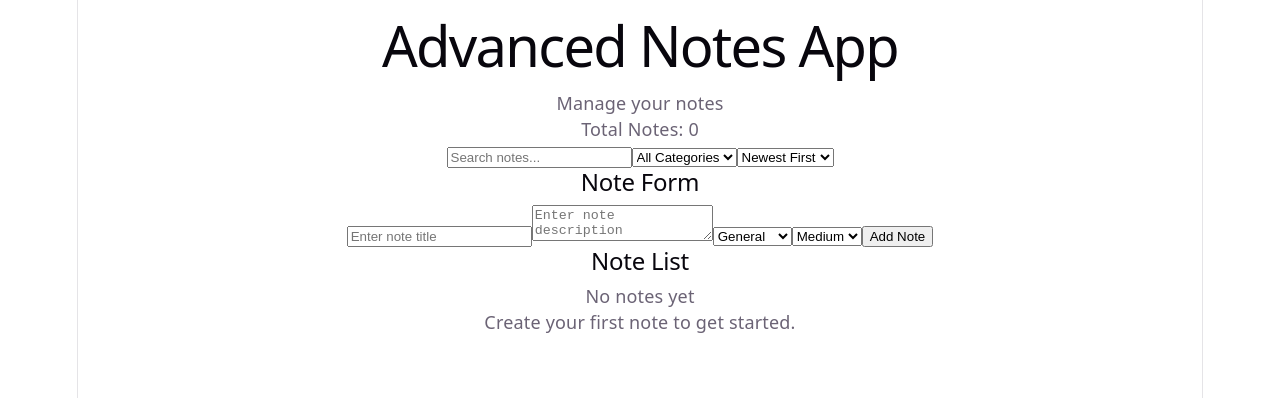
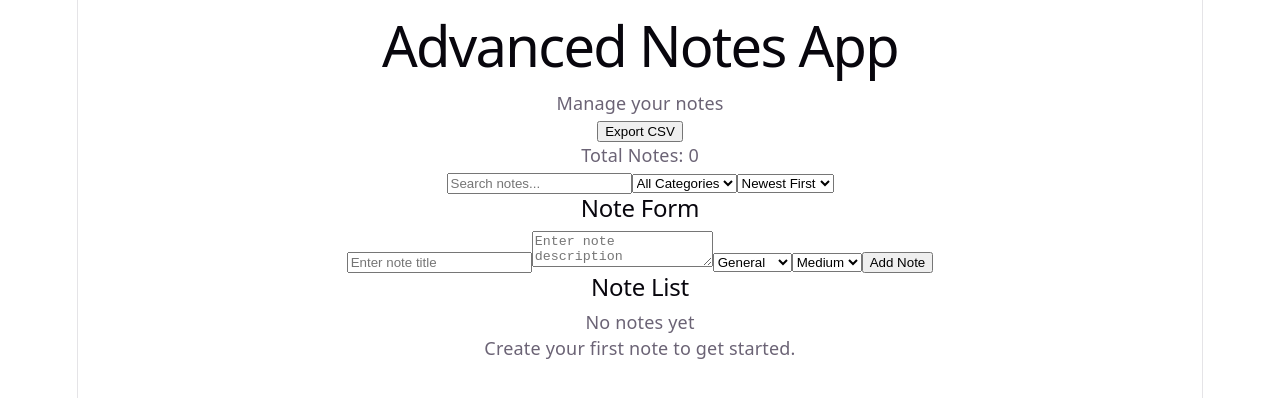
Before and after one commit to abhi12012/react-advanced-note-app, a React (Vite) app: page / in a window 1280 px wide. Shown: the top 398 px of the page. Built offline with nearby package versions, Linux system fonts and the light colour scheme.

Commit message:
feat: complete CSV export functionality

```diff
--- a/src/App.jsx
+++ b/src/App.jsx
@@ -1,3 +1,4 @@
+import downloadCSV from "./utils/downloadCSV";
 
 import useCategoryFilter from "./hooks/useCategoryFilter";
 
@@ -90,12 +91,13 @@ const sortedNotes = useSort(categoryNotes, sortBy);
       });
 
       setEditingId(null);
-
-      setNote({
-        title: "",
-        description: "",
-        category: "General"
-      });
+setNote({
+  title: "",
+  description: "",
+  category: "General",
+  isPinned: false,
+  priority: "Medium"
+});
 
       return;
     }
@@ -145,8 +147,20 @@ const sortedNotes = useSort(categoryNotes, sortBy);
         title="Advanced Notes App"
         subtitle="Manage your notes"
       >
+
+
+        <button onClick={() => downloadCSV(notes)}>
+  Export CSV
+</button>
+
+
         <p>Total Notes: {notes.length}</p>
       </Header>
+
+
+
+
+
 
       <input
         type="text"
--- /dev/null
+++ b/src/utils/createCSV.js
@@ -0,0 +1,14 @@
+import csvHeaders from "./csvHeaders";
+import noteToCSVRow from "./noteToCSVRow";
+
+function createCSV(notes) {
+  const header = csvHeaders.join(",");
+
+  const rows = notes.map((note) =>
+    noteToCSVRow(note)
+  );
+
+  return [header, ...rows].join("\n");
+}
+
+export default createCSV;
--- /dev/null
+++ b/src/utils/createCSVBlob.js
@@ -0,0 +1,7 @@
+function createCSVBlob(csv) {
+  return new Blob([csv], {
+    type: "text/csv"
+  });
+}
+
+export default createCSVBlob;
--- /dev/null
+++ b/src/utils/createCSVDownloadUrl.js
@@ -0,0 +1,5 @@
+function createCSVDownloadUrl(blob) {
+  return URL.createObjectURL(blob);
+}
+
+export default createCSVDownloadUrl;
--- /dev/null
+++ b/src/utils/downloadCSV.js
@@ -0,0 +1,22 @@
+import createCSV from "./createCSV";
+import createCSVBlob from "./createCSVBlob";
+import createCSVDownloadUrl from "./createCSVDownloadUrl";
+
+function downloadCSV(notes) {
+  const csv = createCSV(notes);
+
+  const blob = createCSVBlob(csv);
+
+  const url = createCSVDownloadUrl(blob);
+
+  const link = document.createElement("a");
+
+  link.href = url;
+  link.download = "notes.csv";
+
+  link.click();
+
+  URL.revokeObjectURL(url);
+}
+
+export default downloadCSV;
```
